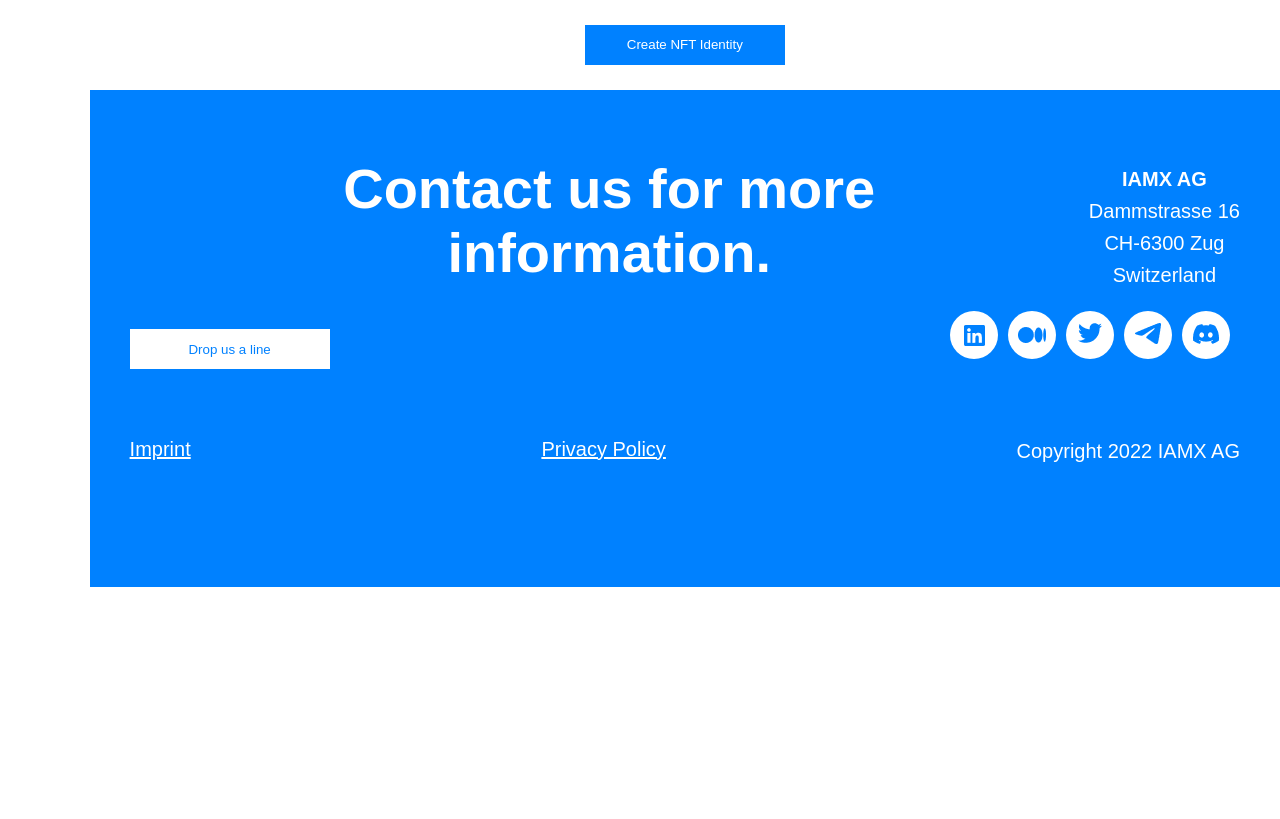
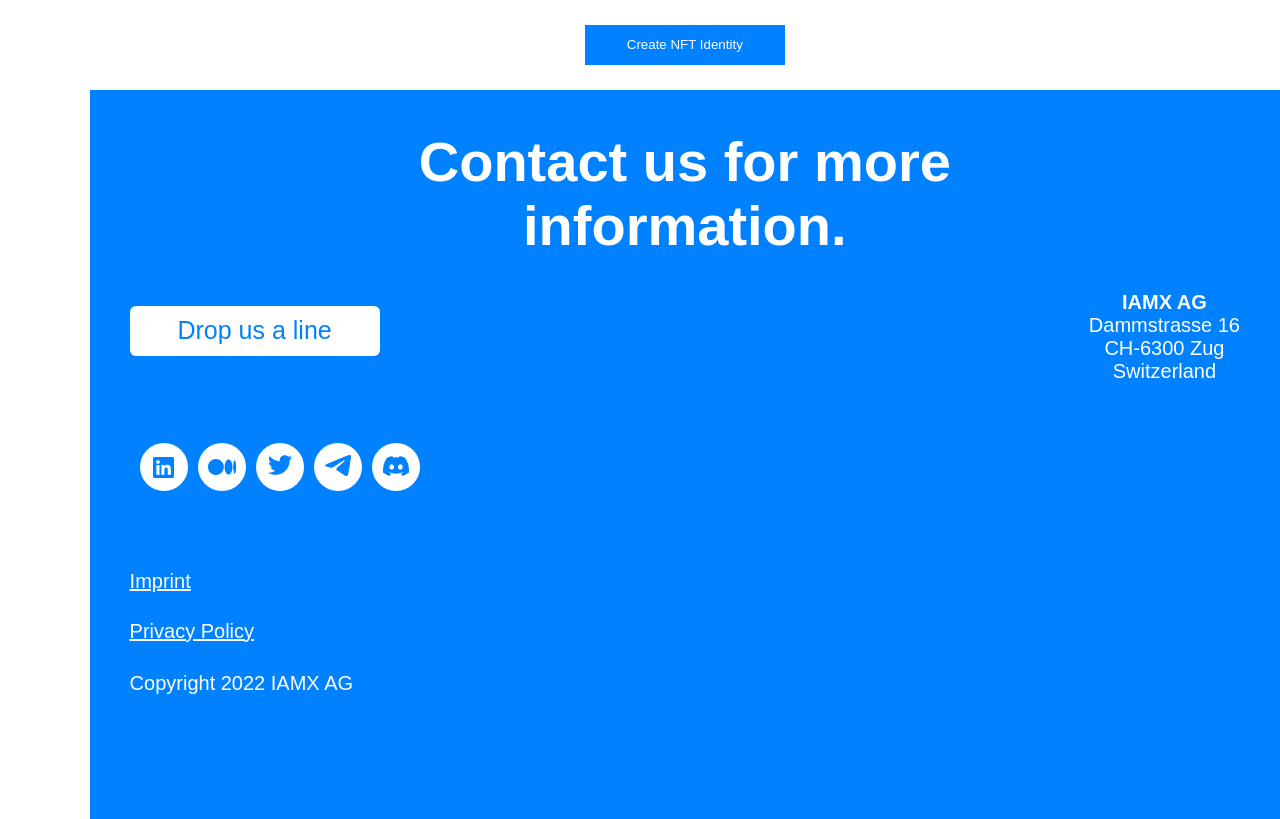
Before and after one commit to gabrgoli/nftVerificationId, a React (Create React App) app: page / in a window 1280 px wide. Shown: the part 1180-1999 px from the top of the page. Before the commit the page ends 1767 px from the top, so only its background shows below. Built offline with nearby package versions, Linux system fonts and the light colour scheme.

Commit message:
fotter design

```diff
--- a/public/index.html
+++ b/public/index.html
@@ -5,6 +5,7 @@
     <meta http-equiv="X-UA-Compatible" content="IE=edge">
     <!-- <meta name="viewport" content="width=device-width, initial-scale=1.0"> -->
     <!-- <link rel="stylesheet" href="styles.css"> -->
+    <meta name="viewport" content="width=device-width, initial-scale=1, shrink-to-fit=no">
     <title>NFT Identity Lookup</title>
 
     <!--
--- a/src/Pages/Home.jsx
+++ b/src/Pages/Home.jsx
@@ -249,6 +249,11 @@
                     <div className="c-container">
                         <div className="c-footer__wrap">
                             <h1 className="footerTitle">Contact us for more information.</h1>
+
+                        </div>
+                        <div className="c-footer__wrap2">
+                            <div className='adressDropButton'>
+                                <a href="https://iamx.id/contact/" target="_blank"><button className="contactButton">Drop us a line</button></a>
                                 <p className="address">
                                     <b>IAMX AG</b><br />
                                     Dammstrasse 16<br />
@@ -256,8 +261,6 @@
                                     Switzerland
                                 </p>
                             </div>
-                        <div className="c-footer__wrap">
-                            <a href="https://iamx.id/contact/" target="_blank"><button className="contactButton">Drop us a line</button></a>
                             <div className="footer-social">
                                 <div className="holder">
                                     <a href="https://ch.linkedin.com/company/iamx-ag">
--- a/src/index.css
+++ b/src/index.css
@@ -247,6 +247,16 @@
   }
 }
 
+@media (min-width:800px) {
+  .c-footer__wrap{
+    display: flex;
+    justify-content: flex-start;
+    align-items: flex-start;
+    flex-direction: column;
+  }
+}
+
+  @media (max-width:801px) {
     .c-footer__wrap {
       display: -webkit-box;
       display: -webkit-flex;
@@ -256,6 +266,51 @@
       -ms-flex-pack: justify;
       color: #ffffff;
     }
+  }
+
+@media (max-width:800px) {
+  .c-footer__wrap2{
+    display: flex;
+    justify-content: center;
+    align-items: center;
+    flex-direction: column;
+  }
+}
+
+
+
+@media (min-width:800px) {
+  .c-footer__wrap2{
+    display: flex;
+    justify-content: flex-start;
+    align-items: flex-start;
+    flex-direction: column;
+  }
+}
+
+@media (min-width:800px) {
+  .adressDropButton{
+    display: flex;
+    flex-direction: row;
+    justify-content: space-between;
+    align-items: center;
+    width: 100%;
+  }
+
+}
+
+@media (max-width:800px) {
+  .adressDropButton{
+    display: flex;
+    flex-direction: column-reverse;
+    justify-content: center;
+    align-items: center;
+
+  }
+
+}
+
+
 
 .c-footer__wrap p,
 .c-footer__wrap b {
@@ -286,14 +341,19 @@
 
 .address {
   margin-top: 3%;
+  font-size: 20px;
 }
 
 .contactButton {
   background-color: #ffffff;
   color: #0081FF;
   white-space: nowrap;
-  width: 200px;
+  width: 250px;
+  height: 50px;
+  border-radius: 6px;
+  font-size: 25px;
 }
+
 
 .footer-social {
   font-family: "Space Grotesk", sans-serif;
@@ -304,6 +364,7 @@
   margin-bottom: 5%;
   display: inline-flex;
   justify-content: space-evenly;
+  margin-top: 40px;
 }
 
 .holder {
```
Lines whose indentation alone changed are shown as unchanged.
